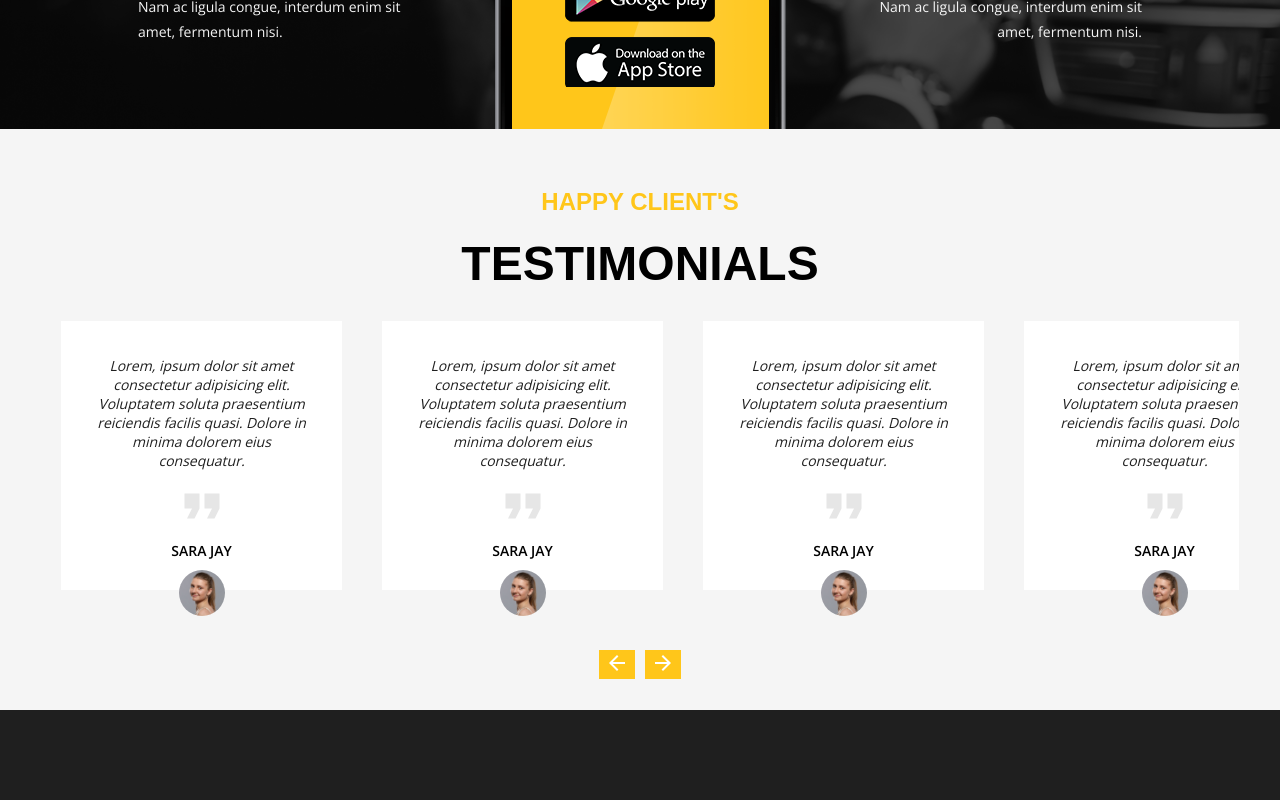
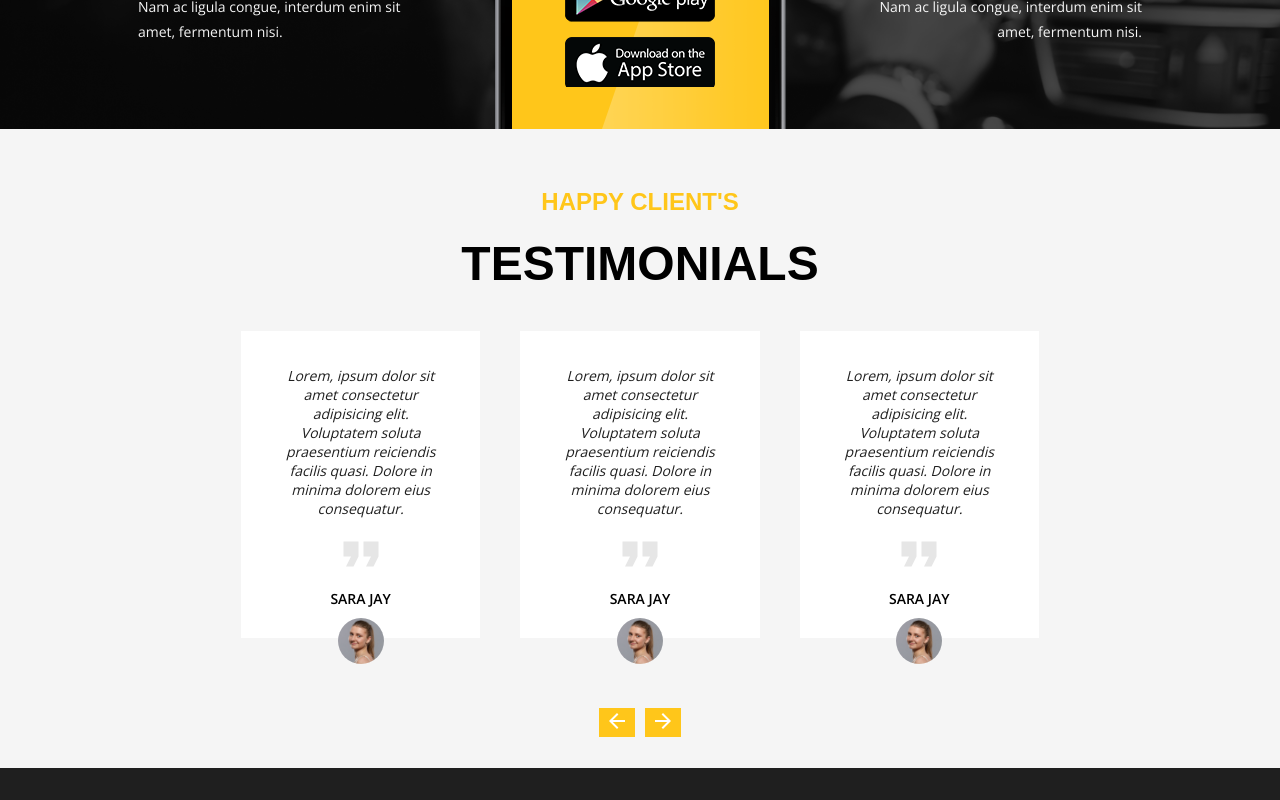
Before and after one commit to oguz-kara/transport-app, a Next.js app: page / in a window 1280 px wide. Shown: the part 2920-3720 px from the top of the page. Built offline with nearby package versions, Linux system fonts and the light colour scheme; a web font is replaced by a local one.

Commit message:
testimonials section added to index page.

```diff
--- a/components/testimonials-section.js
+++ b/components/testimonials-section.js
@@ -1,6 +1,7 @@
 import styles from "../styles/testimonials-section.module.scss";
 import { FormatQuote, ArrowBack, ArrowForward } from "@material-ui/icons";
 import { useRef, useEffect, useState } from "react";
+import useWindowSize from "../hooks/useWindowSize";
 import Image from "next/image";
 import Text from "./text";
 
@@ -40,16 +41,78 @@ const data = [
       "Lorem, ipsum dolor sit amet consectetur adipisicing elit. Voluptatem soluta praesentium reiciendis facilis quasi. Dolore in minima dolorem eius consequatur.",
     src: "/assets/images/_client-1.jpg",
   },
+  {
+    id: 6,
+    author: "Sara Jay",
+    comment:
+      "Lorem, ipsum dolor sit amet consectetur adipisicing elit. Voluptatem soluta praesentium reiciendis facilis quasi. Dolore in minima dolorem eius consequatur.",
+    src: "/assets/images/_client-1.jpg",
+  },
+  {
+    id: 7,
+    author: "Sara Jay",
+    comment:
+      "Lorem, ipsum dolor sit amet consectetur adipisicing elit. Voluptatem soluta praesentium reiciendis facilis quasi. Dolore in minima dolorem eius consequatur.",
+    src: "/assets/images/_client-1.jpg",
+  },
+  {
+    id: 8,
+    author: "Sara Jay",
+    comment:
+      "Lorem, ipsum dolor sit amet consectetur adipisicing elit. Voluptatem soluta praesentium reiciendis facilis quasi. Dolore in minima dolorem eius consequatur.",
+    src: "/assets/images/_client-1.jpg",
+  },
+  {
+    id: 9,
+    author: "Sara Jay",
+    comment:
+      "Lorem, ipsum dolor sit amet consectetur adipisicing elit. Voluptatem soluta praesentium reiciendis facilis quasi. Dolore in minima dolorem eius consequatur.",
+    src: "/assets/images/_client-1.jpg",
+  },
+  {
+    id: 10,
+    author: "Sara Jay",
+    comment:
+      "Lorem, ipsum dolor sit amet consectetur adipisicing elit. Voluptatem soluta praesentium reiciendis facilis quasi. Dolore in minima dolorem eius consequatur.",
+    src: "/assets/images/_client-1.jpg",
+  },
+  {
+    id: 11,
+    author: "Sara Jay",
+    comment:
+      "Lorem, ipsum dolor sit amet consectetur adipisicing elit. Voluptatem soluta praesentium reiciendis facilis quasi. Dolore in minima dolorem eius consequatur.",
+    src: "/assets/images/_client-1.jpg",
+  },
 ];
 
 export default function TestimonialsSection() {
   const testimonialsConEl = useRef(null);
   const testimonialEl = useRef(null);
+  const windowSize = useWindowSize();
+  const [state, setState] = useState(false);
+
+  useEffect(() => {
+    console.log("window size ", windowSize);
+    if (windowSize.width <= 748 && windowSize.width > 500) {
+      testimonialsConEl.current.style.gridTemplateColumns = `repeat(${data.length}, 50%)`;
+    } else if (windowSize.width <= 500) {
+      testimonialsConEl.current.style.gridTemplateColumns = `repeat(${data.length}, 100%)`;
+    } else {
+      testimonialsConEl.current.style.gridTemplateColumns = `repeat(${data.length}, 33.33%)`;
+    }
+  }, [windowSize]);
 
   const handleClick = (direction) => {
-    console.log(testimonialsConEl.current.getBoundingClientRect());
+    setState(true);
+    const width = testimonialEl.current.getBoundingClientRect().width;
+    // TODO get current margin value.
+    const scrollValue = width + 40;
+    const scrollPos = testimonialsConEl.current.scrollLeft;
+
     if (direction === "left") {
-      testimonialsConEl.current.style.transform = `translateX(-281px)`;
+      testimonialsConEl.current.scrollLeft = scrollPos - scrollValue;
+    } else {
+      testimonialsConEl.current.scrollLeft = scrollPos + scrollValue;
     }
   };
 
--- /dev/null
+++ b/hooks/useWindowSize.js
@@ -0,0 +1,31 @@
+import { useState, useEffect } from "react";
+export default function useWindowSize() {
+  // Initialize state with undefined width/height so server and client renders match
+  // Learn more here: https://joshwcomeau.com/react/the-perils-of-rehydration/
+  const [windowSize, setWindowSize] = useState({
+    width: undefined,
+    height: undefined,
+  });
+
+  useEffect(() => {
+    // only execute all the code below in client side
+    // Handler to call on window resize
+    function handleResize() {
+      // Set window width/height to state
+      setWindowSize({
+        width: window.innerWidth,
+        height: window.innerHeight,
+      });
+    }
+
+    // Add event listener
+    window.addEventListener("resize", handleResize);
+
+    // Call handler right away so state gets updated with initial window size
+    handleResize();
+
+    // Remove event listener on cleanup
+    return () => window.removeEventListener("resize", handleResize);
+  }, []); // Empty array ensures that effect is only run on mount
+  return windowSize;
+}
--- a/styles/testimonials-section.module.scss
+++ b/styles/testimonials-section.module.scss
@@ -1,13 +1,18 @@
 .container {
+  max-width: 940px;
+  margin: 0 auto;
   padding: 0 41px 30px 41px;
   font-family: "Open Sans";
+  overflow: hidden;
   .header {
   }
 
   .testimonials {
-    display: flex;
+    display: grid;
+    grid-template-columns: repeat(9, 33.33%);
     transition: transform 1s ease;
-    overflow-x: auto;
+    overflow-x: scroll;
+    padding: 10px;
     -ms-overflow-style: none; /* IE and Edge */
     scrollbar-width: none; /* Firefox */
     &::-webkit-scrollbar {
@@ -21,7 +26,6 @@
       text-align: center;
       margin: 0 20px 60px 20px;
       .comment {
-        width: 211px;
         color: #1f1f1f;
         font-style: italic;
         font-size: 14px;
@@ -67,3 +71,9 @@
     }
   }
 }
+
+@media only screen and (max-width: 768px) {
+  .actions {
+    display: none;
+  }
+}
```
